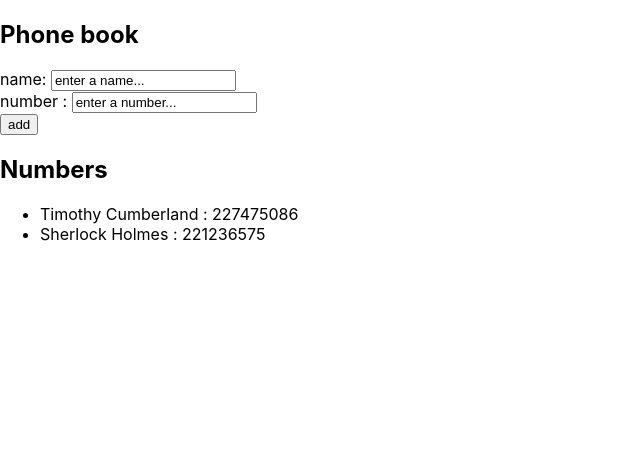
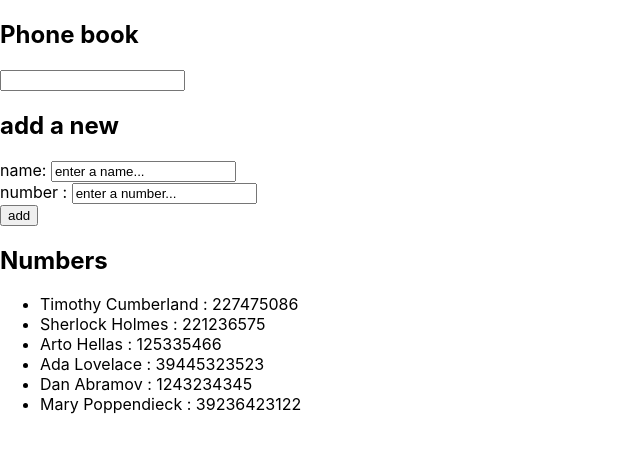
Before and after one commit to tdkcumberland/fullstackopen, a React (Create React App) app in the folder Part2/: page / in a window 1280 px wide. Shown: the top 452 px of the page, without its empty margins (0-640 px from the left). Built offline with nearby package versions, Linux system fonts and the light colour scheme.

Commit message:
part 2-b done :)

```diff
--- a/Part2/src/AppPhoneBook.js
+++ b/Part2/src/AppPhoneBook.js
@@ -1,25 +1,38 @@
 import React from 'react'
 import { useState } from 'react'
 import Numbers from './Numbers'
+import Person from './Person'
+import PersonForm from './PersonForm'
+import Filter from './Filter'
 
 const AppPhoneBook = ({person}) => {
     const [persons, setPersons] = useState(
         [
             {name: 'Timothy Cumberland', number: 227475086},
             {name : 'Sherlock Holmes', number: 221236575},
+            { name: 'Arto Hellas', number: 125335466 },
+            { name: 'Ada Lovelace', number: 39445323523 },
+            { name: 'Dan Abramov', number: 1243234345 },
+            { name: 'Mary Poppendieck', number: 39236423122 }
         ])
 
     const uuidv4 = require('uuid/v4');
     const [newName, setNewName] = useState('enter a name...')
     const [newNumber, setNewNumber] = useState('enter a number...')
+    const [nameToSearch, setNameToSearch] = useState('')
+    const nameToShow = persons.filter(person => person.name.toLowerCase().includes(nameToSearch.toLowerCase()))
 
-    const row = () => persons.map(person =>
+    const row = () => nameToShow.map(person =>
         <Numbers
             key = {uuidv4()}
             person = {person.name}
             number = {person.number}
         />
     )
+
+    const test = (event) => {
+        console.log(persons.filter(person => person.name.includes(event.target.value)))
+    }
 
     const handleNameChange = (event) => {
         setNewName(event.target.value)
@@ -31,17 +44,23 @@ const AppPhoneBook = ({person}) => {
         // console.log(event.target.value)
     }
 
+    const handleNameSearchChange = (event) => {
+        setNameToSearch(event.target.value)
+        console.log(persons.filter(person => person.name.includes(event.target.value)))
+    }
+
     const addName = (event) => {
         event.preventDefault()
         console.log(persons.filter(person => console.log(person.name, newName))>0)
 
         if (persons.filter(person => person.name === newName).length>0) {
             window.alert(`${newName} is already in the phonebook !!!`)
-        } else if (!newName) {
-            window.alert('can\'t add empty string')
+        } else if (!newName || !newNumber) {
+            window.alert('please provide both name and number')
         } else {
             const newNameObject = {
                 name : newName,
+                number : newNumber,
             }
             setPersons(persons.concat(newNameObject))
             setNewName('')
@@ -49,28 +68,22 @@ const AppPhoneBook = ({person}) => {
 
     }
 
-    const clearInput = (event) => {
+    const clearNameInput = (event) => {
         event.preventDefault()
         setNewName('')
     }
 
+    const clearNumberInput = (event) =>{
+        event.preventDefault()
+        setNewNumber('')
+    }
+
     return (
         <div>
-            <h2>Phone book</h2>
-            <form onSubmit={addName}>
-                <div>
-                    name: <input value={newName} onChange={handleNameChange} onClick={clearInput} />
-                </div>
-                <div>
-                    number : <input value={newNumber} onChange={handleNumberChange} onClick={clearInput} />
-                </div>
-
-                <button type='submit'>add</button>
-            </form>
-        <h2>Numbers</h2>
-            <ul>
-                {row()}
-            </ul>
+            <Filter nameToSearch={nameToSearch} handleNameSearchChange={handleNameSearchChange} test={test}/>
+            <PersonForm newName={newName} handleNameChange={handleNameChange} clearNameInput={clearNameInput}
+            newNumber={newNumber} handleNumberChange={handleNumberChange} clearNumberInput={clearNumberInput} addName={addName}/>
+            <Person row={row()} />
         </div>
     )
 }
--- /dev/null
+++ b/Part2/src/Filter.js
@@ -0,0 +1,16 @@
+import React from 'react'
+
+const Filter = (props) => {
+    return(
+        <>
+            <h2>Phone book</h2>
+            <form>
+                <div>
+                    <input value={props.nameToSearch} onChange={props.handleNameSearchChange} onClick={props.test}/>
+                </div>
+            </form>
+        </>
+    )
+}
+
+export default Filter
--- /dev/null
+++ b/Part2/src/Person.js
@@ -0,0 +1,14 @@
+import React from 'react'
+
+const Person = (props) => {
+    return (
+        <>
+            <h2>Numbers</h2>
+            <ul>
+                {props.row}
+            </ul>
+        </>
+    )
+}
+
+export default Person
--- /dev/null
+++ b/Part2/src/PersonForm.js
@@ -0,0 +1,21 @@
+import React from 'react'
+
+const PersonForm = (props) => {
+    return (
+        <>
+        <h2>add a new</h2>
+        <form onSubmit={props.addName}>
+            <div>
+                name: <input value={props.newName} onChange={props.handleNameChange} onClick={props.clearNameInput} />
+            </div>
+            <div>
+                number : <input value={props.newNumber} onChange={props.handleNumberChange} onClick={props.clearNumberInput} />
+            </div>
+
+            <button type='submit'>add</button>
+        </form>
+        </>
+    )
+}
+
+export default PersonForm
```
